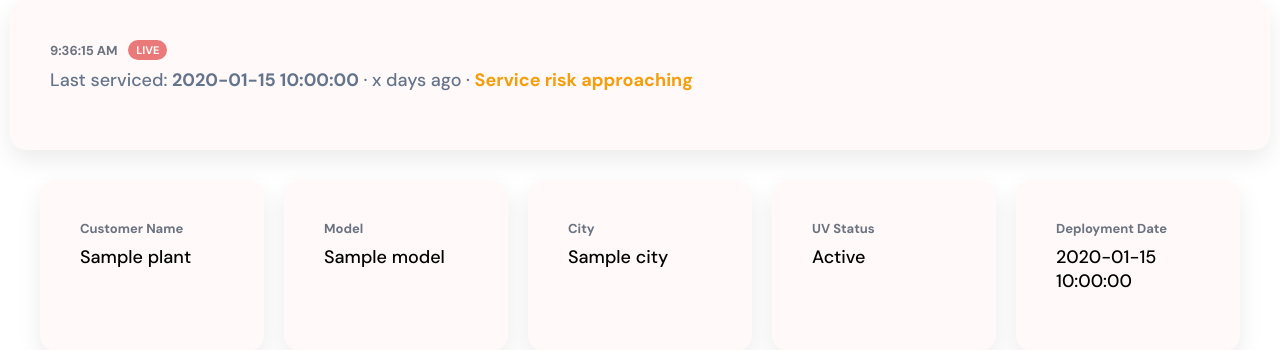
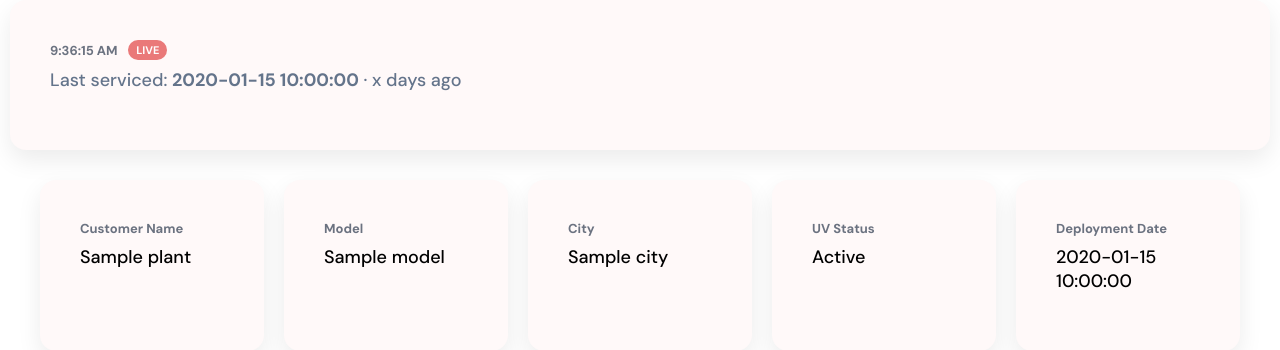
Before and after one commit to ksarib10/ecopurify-customer-dashboard, a Flask app: template app/templates/dashboard.html in a window 1280 px wide. Shown: the part 118-468 px from the top of the page. Run offline with Flask 3, Linux system fonts and the light colour scheme; the template is opened without the code that fills it: most values are stand-ins (such as "Sample title", 1, 10 or a date in 2020).

Commit message:
Update dashboard UI styling and layout

```diff
--- a/app/static/css/style.css
+++ b/app/static/css/style.css
@@ -312,10 +312,22 @@ button:disabled {
   margin-top: 8px;
 }
 
+/* Service risk indicators */
 .risk-text {
-  color: #f59e0b;
   font-weight: 600;
+  margin-left: 4px;
 }
+
+/* Yellow warning */
+.risk-text.warning {
+  color: #f59e0b; /* amber */
+}
+
+/* Red danger */
+.risk-text.danger {
+  color: #dc2626; /* red */
+}
+
 .live-time {
   display: flex;
   align-items: center;
--- a/app/templates/dashboard.html
+++ b/app/templates/dashboard.html
@@ -69,7 +69,11 @@
         <p class="service-info">
           Last serviced: <strong>{{ plant.last_service_date }}</strong>
           · {{ days_passed }} days ago
-          · <span class="risk-text">Service risk approaching</span>
+        {% if days_passed >= 40 %}
+          · <span class="risk-text danger">Service overdue</span>
+        {% elif days_passed >= 20 %}
+          · <span class="risk-text warning">Service risk approaching</span>
+        {% endif %}
         </p>
 
       </div>
```
